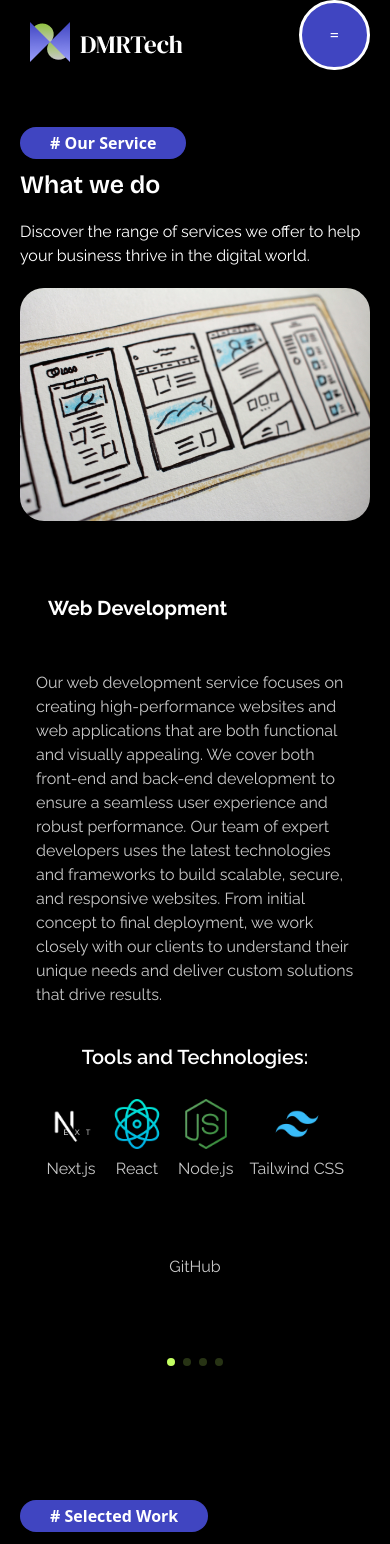
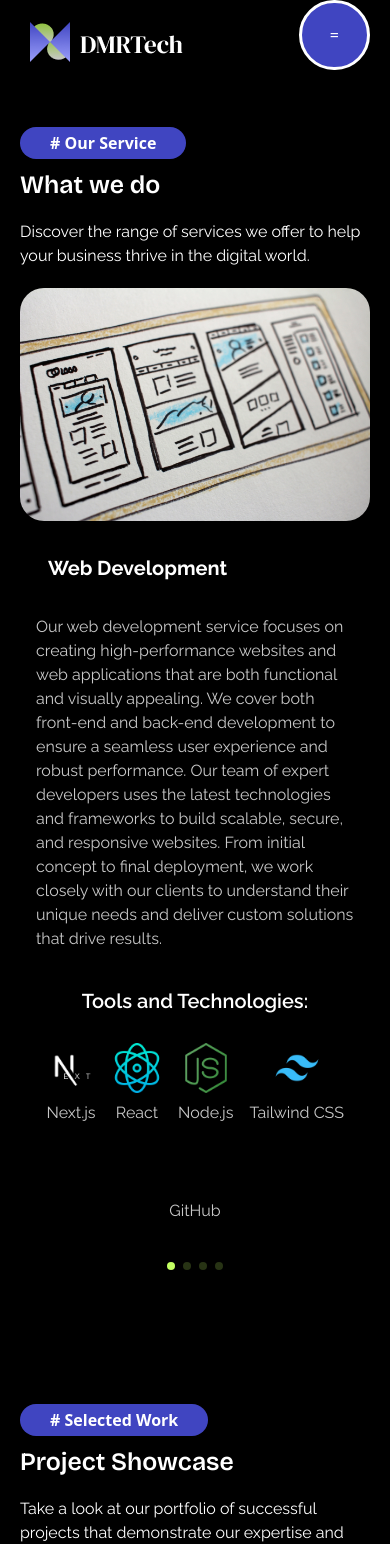
Before and after one commit to nurrizkiamalia/DMRTech, a Next.js app: page /ServiceCompany in a window 390 px wide. Shown: the top 1544 px of the page. Built offline with nearby package versions, Linux system fonts and the light colour scheme.

Commit message:
fix: large element for performance

```diff
--- a/app/ServiceCompany/components/ServiceDescription/ServiceDetails.tsx
+++ b/app/ServiceCompany/components/ServiceDescription/ServiceDetails.tsx
@@ -36,7 +36,7 @@ const ServiceDetails: React.FC = () => {
               <div className=" w-full h-full -z-10 ">
                 <Image
                   src={`/assets/${item.image}`}
-                  width={800}
+                  width={500}
                   height={500}
                   alt="service-image"
                   className=" rounded-3xl "
@@ -48,9 +48,9 @@ const ServiceDetails: React.FC = () => {
                   priority
                 />
               </div>
-              <div className="z-10 py-10 relative w-full h-full flex flex-col items-center justify-start">
+              <div className="z-10 lg:py-10 relative w-full h-full flex flex-col items-center justify-start">
                 <div className="font-raleway text-left px-4 max-w-4xl flex flex-col gap-5">
-                  <h3 className="text-white text-pXL md:text-pXXL xl:text-heading3 font-bold mb-4 p-3 rounded-3xl w-full">
+                  <h3 className="text-white text-pXL md:text-pXXL xl:text-heading3 font-bold lg:mb-4 p-3 rounded-3xl w-full">
                     {item.service}
                   </h3>
                   <p className="text-pMd md:text-pLg text-dspLightGray mb-4">
```
